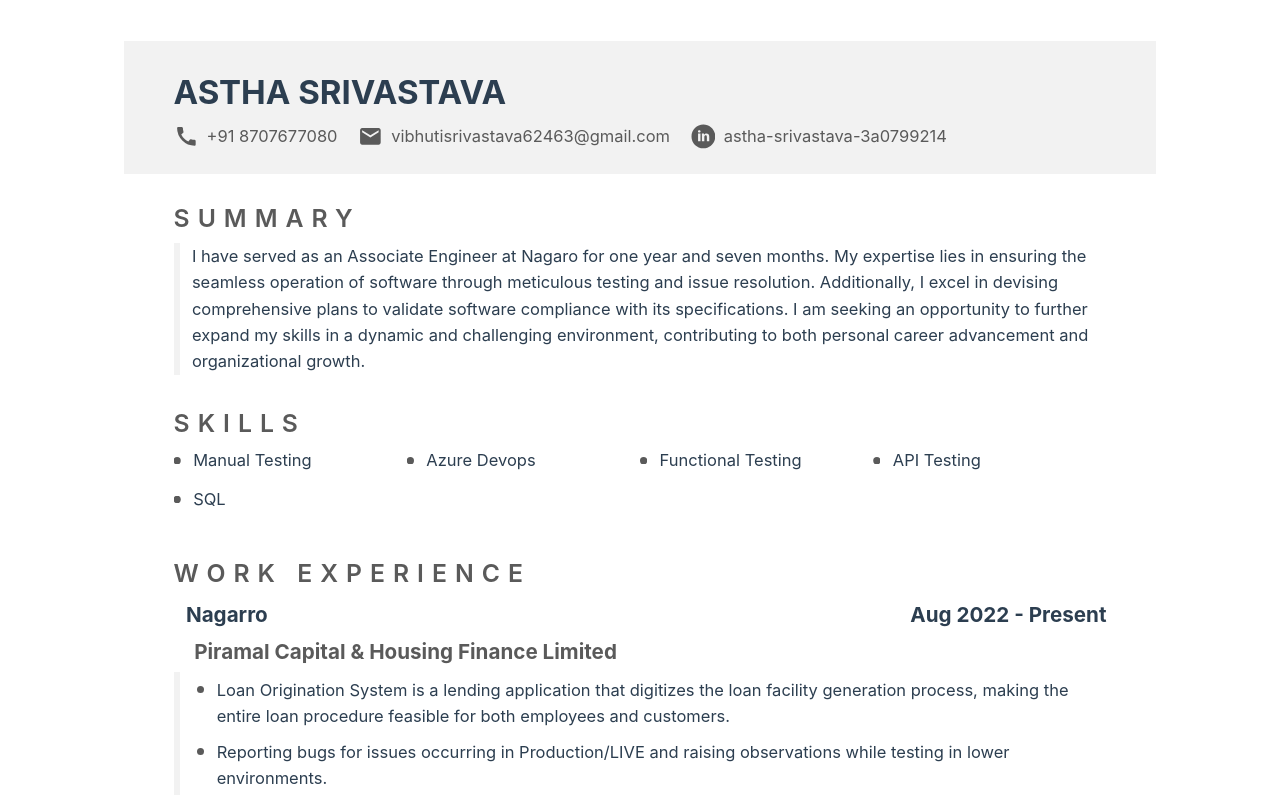
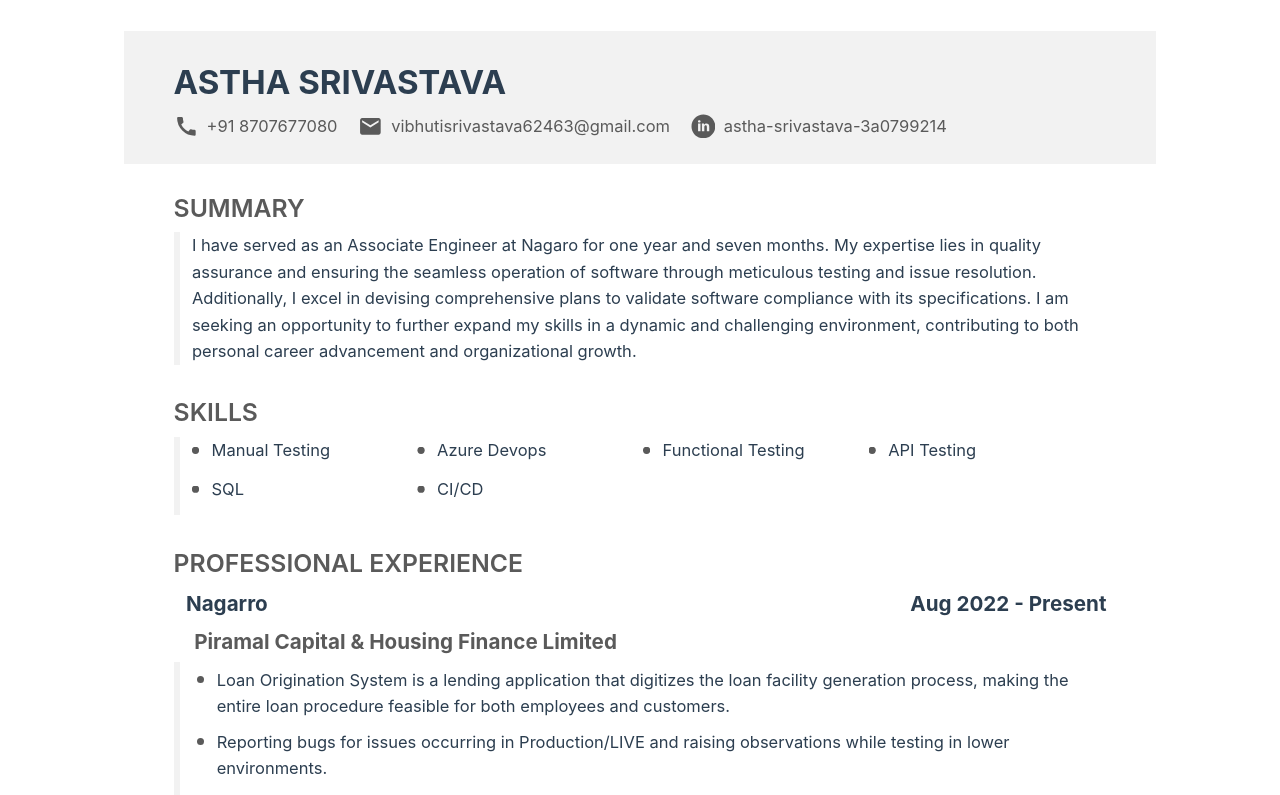
Before and after one commit to akshat-triv/my__resume, a Vue app: page / in a window 1280 px wide. Shown: the top 795 px of the page. Built offline with nearby package versions, Linux system fonts and the light colour scheme.

Commit message:
chore: updated formatting and minor keywords

```diff
--- a/src/App.vue
+++ b/src/App.vue
@@ -29,11 +29,11 @@
       <h2 class="section-heading">summary</h2>
       <div class="section-content">
         I have served as an Associate Engineer at Nagaro for one year and seven months. My expertise
-        lies in ensuring the seamless operation of software through meticulous testing and issue
-        resolution. Additionally, I excel in devising comprehensive plans to validate software
-        compliance with its specifications. I am seeking an opportunity to further expand my skills
-        in a dynamic and challenging environment, contributing to both personal career advancement
-        and organizational growth.
+        lies in quality assurance and ensuring the seamless operation of software through meticulous
+        testing and issue resolution. Additionally, I excel in devising comprehensive plans to
+        validate software compliance with its specifications. I am seeking an opportunity to further
+        expand my skills in a dynamic and challenging environment, contributing to both personal
+        career advancement and organizational growth.
       </div>
     </section>
     <section class="section">
@@ -59,10 +59,14 @@
           <span class="bullet-points-point"></span>
           <span class="bullet-points">SQL</span>
         </div>
+        <div class="bullet-points-wrapper">
+          <span class="bullet-points-point"></span>
+          <span class="bullet-points">CI/CD</span>
+        </div>
       </div>
     </section>
     <section class="section">
-      <h2 class="section-heading">work experience</h2>
+      <h2 class="section-heading">professional experience</h2>
       <div class="section-heading-secondary-wrapper">
         <h3 class="section-heading-secondary">Nagarro</h3>
         <h3 class="section-heading-secondary">Aug 2022 - Present</h3>
@@ -206,7 +210,6 @@
   }
 
   &-heading {
-    letter-spacing: 8px;
     font-size: 2.4rem;
     color: var(--color-text-gray);
     font-weight: 600;
@@ -251,6 +254,8 @@
   }
 
   &-bullet-points {
+    border-left: 6px solid var(--color-background-mute);
+    padding: 0 1.2rem;
     display: flex;
     flex-wrap: wrap;
     align-items: center;
--- a/src/assets/main.css
+++ b/src/assets/main.css
@@ -4,5 +4,5 @@
   max-width: 100rem;
   margin: 0 auto;
   font-weight: normal;
-  padding: 4rem 0;
+  padding: 3rem 0;
 }
```
